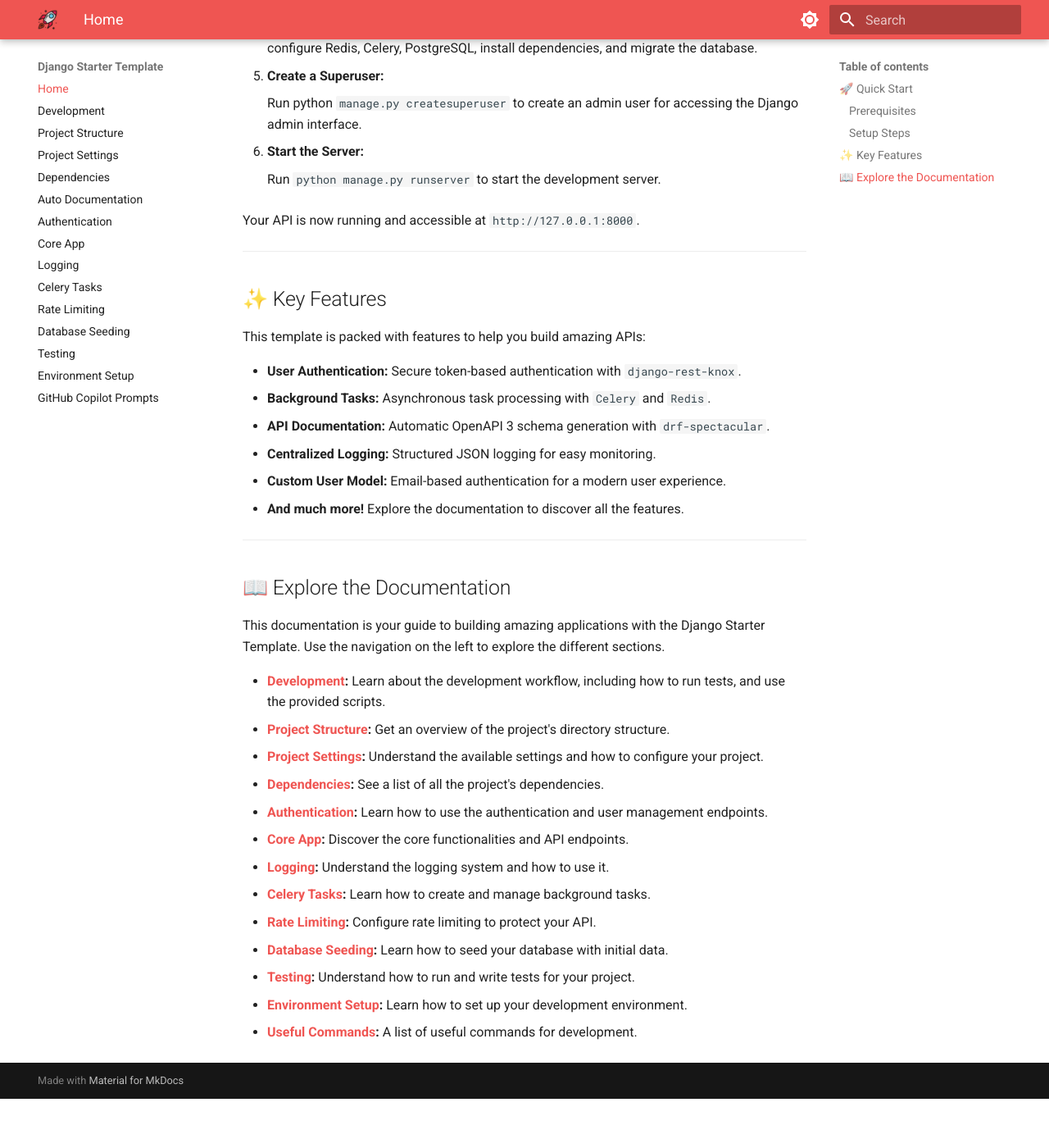
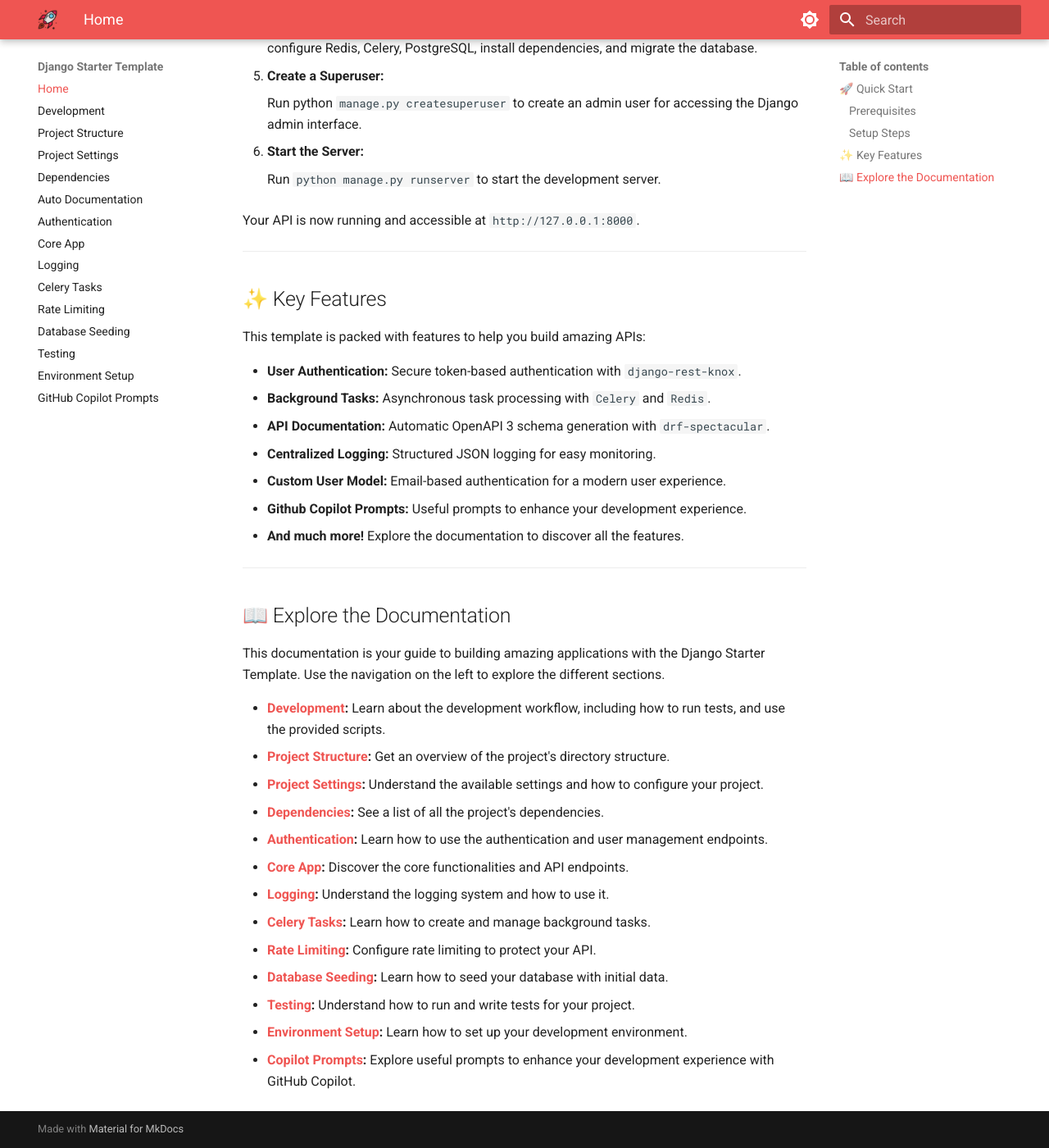
Before and after one commit to wilfredinni/django-starter-template, an MkDocs documentation site: the page built from docs/index.md, in a window 1280 px wide and 1400 px high, scrolled down 1044 px. Shown: the whole window at 82% size. Built offline with MkDocs 1.6.1 and Material for MkDocs 9.7.7, drawn with Linux system fonts in a browser that asks for light colours; before the commit the page ends 2384 px from its top, so only the background shows below that.

Commit message:
docs: add GitHub Copilot prompts to enhance development experience

```diff
--- a/docs/index.md
+++ b/docs/index.md
@@ -58,6 +58,7 @@ This template is packed with features to help you build amazing APIs:
 -   **API Documentation:** Automatic OpenAPI 3 schema generation with `drf-spectacular`.
 -   **Centralized Logging:** Structured JSON logging for easy monitoring.
 -   **Custom User Model:** Email-based authentication for a modern user experience.
+-   **Github Copilot Prompts:** Useful prompts to enhance your development experience.
 -   **And much more!** Explore the documentation to discover all the features.
 
 ---
@@ -78,4 +79,4 @@ This documentation is your guide to building amazing applications with the Djang
 -   **[Database Seeding](database_seeding.md):** Learn how to seed your database with initial data.
 -   **[Testing](testing.md):** Understand how to run and write tests for your project.
 -   **[Environment Setup](environment_setup.md):** Learn how to set up your development environment.
--   **[Useful Commands](useful_commands.md):** A list of useful commands for development.
+-   **[Copilot Prompts](copilot_prompts.md):** Explore useful prompts to enhance your development experience with GitHub Copilot.
```
Also changed, not shown: README.md (+2 -0 lines).
